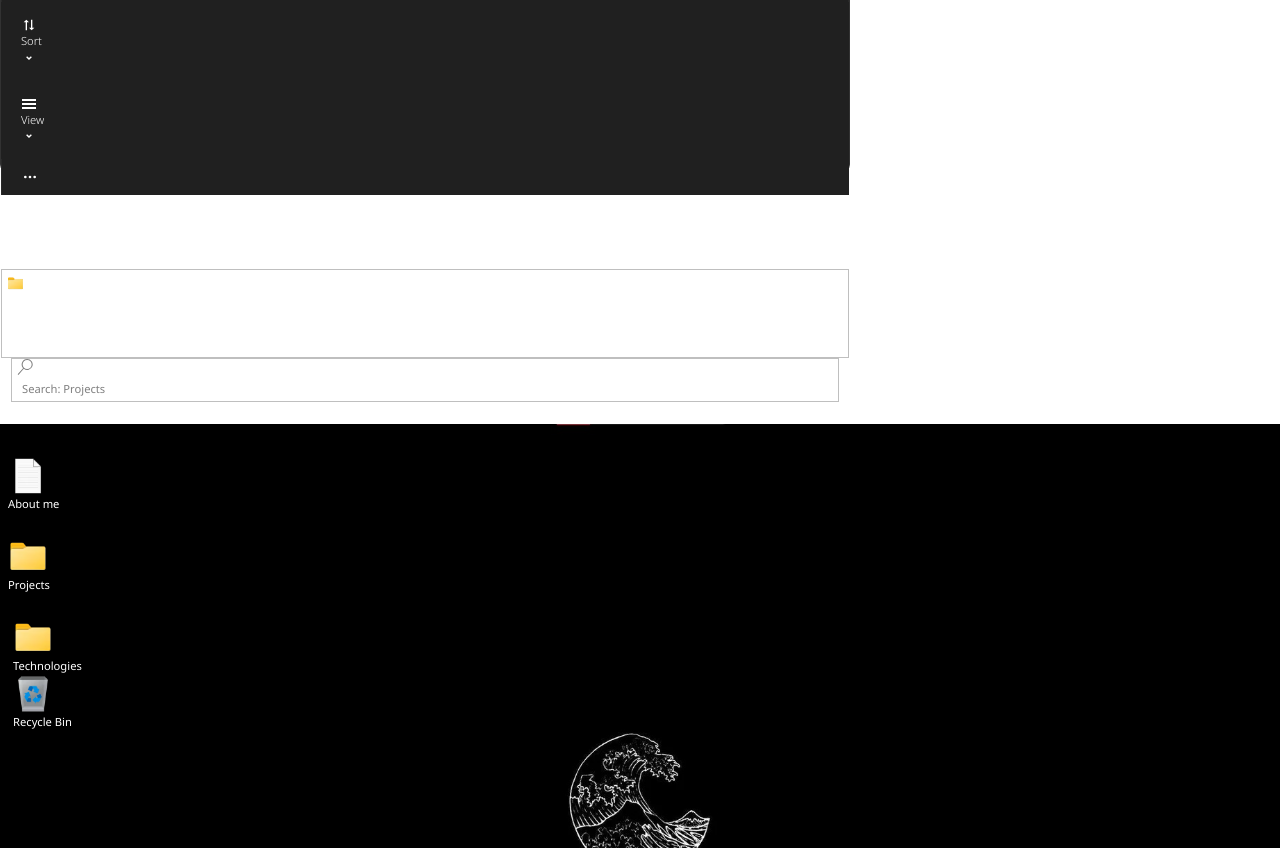
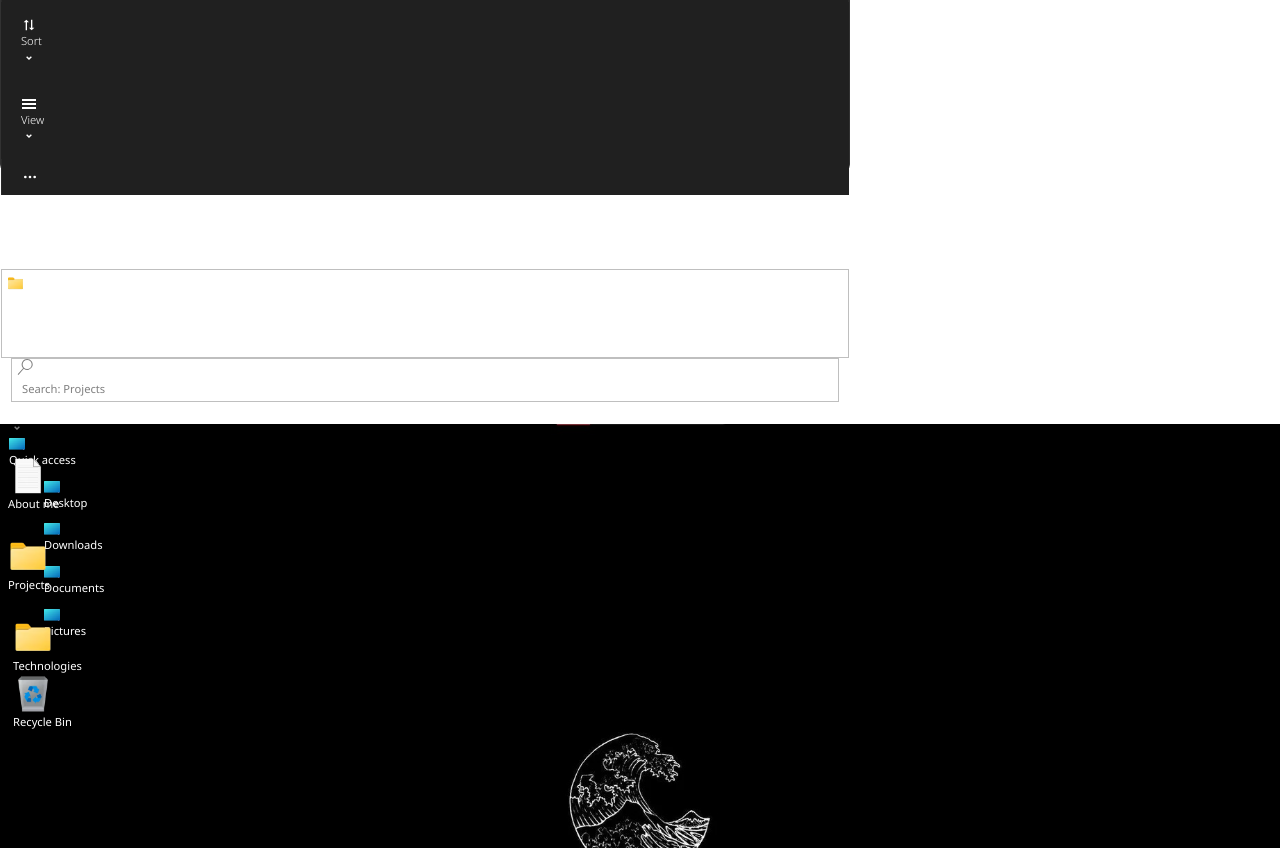
Before and after one commit to leomarss/windows11-portfolio, a Vue app: page /projects in a window 1280 px wide. Shown: the part 326-1174 px from the top of the page. Built offline with nearby package versions, Linux system fonts and the light colour scheme.

Commit message:
Added folder search list

```diff
--- a/src/pages/Projects.vue
+++ b/src/pages/Projects.vue
@@ -162,7 +162,39 @@ export default {
         </div>
       </div>
 
-      <div class="project flex flex-grow flex-col"></div>
+      <div class="project flex flex-grow">
+        <div class="folder-search flex flex-col">
+          <div class="folder-file folder-opener flex items-center">
+            <svg stroke="currentColor" fill="gray" stroke-width="0" viewBox="0 0 24 24" height="1rem" width="1rem" xmlns="http://www.w3.org/2000/svg">
+              <g>
+                <path fill="none" d="M0 0h24v24H0z"></path>
+                <path d="M12 15l-4.243-4.243 1.415-1.414L12 12.172l2.828-2.829 1.415 1.414z"></path>
+              </g>
+            </svg>
+            <img src="/images/folder/desktop.png" />
+            <span>Quick access</span>
+          </div>
+
+          <div class="quick-access-content flex flex-col">
+            <div class="folder-file flex items-center">
+              <img src="/images/folder/desktop.png" />
+              <span>Desktop</span>
+            </div>
+            <div class="folder-file flex items-center">
+              <img src="/images/folder/desktop.png" />
+              <span>Downloads</span>
+            </div>
+            <div class="folder-file flex items-center">
+              <img src="/images/folder/desktop.png" />
+              <span>Documents</span>
+            </div>
+            <div class="folder-file flex items-center">
+              <img src="/images/folder/desktop.png" />
+              <span>Pictures</span>
+            </div>
+          </div>
+        </div>
+      </div>
     </div>
   </div>
 </template>
@@ -321,4 +353,35 @@ export default {
     }
   }
 }
+
+.project {
+  font-size: 0.7rem;
+
+  .folder-search {
+    gap: 4px;
+    flex-basis: 150px;
+    padding: 3px;
+    .folder-file:hover {
+      background-color: #2e2e2e;
+    }
+    .folder-opener {
+      cursor: pointer;
+      padding: 5px;
+      gap: 5px;
+    }
+
+    img {
+      height: 16px;
+    }
+
+    .quick-access-content {
+      gap: 5px;
+      .folder-file {
+        cursor: pointer;
+        padding: 5px 40px;
+        gap: 5px;
+      }
+    }
+  }
+}
 </style>
```
Also changed, not shown: public/images/folder/desktop.png (added).
